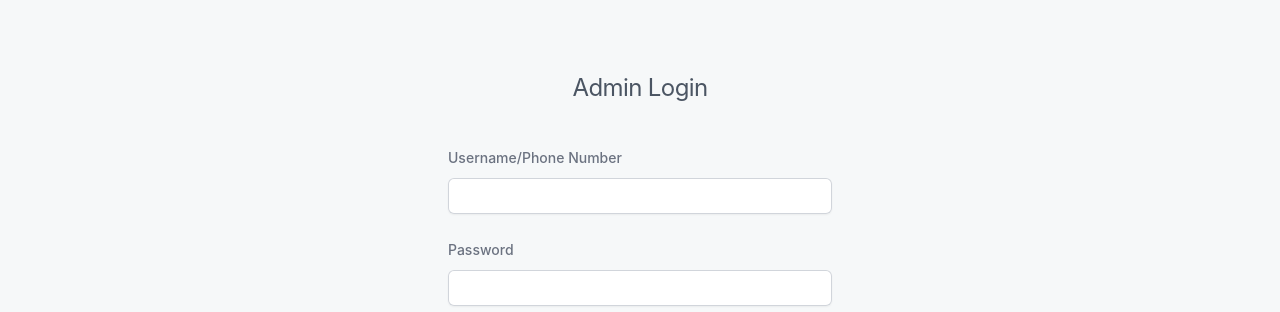
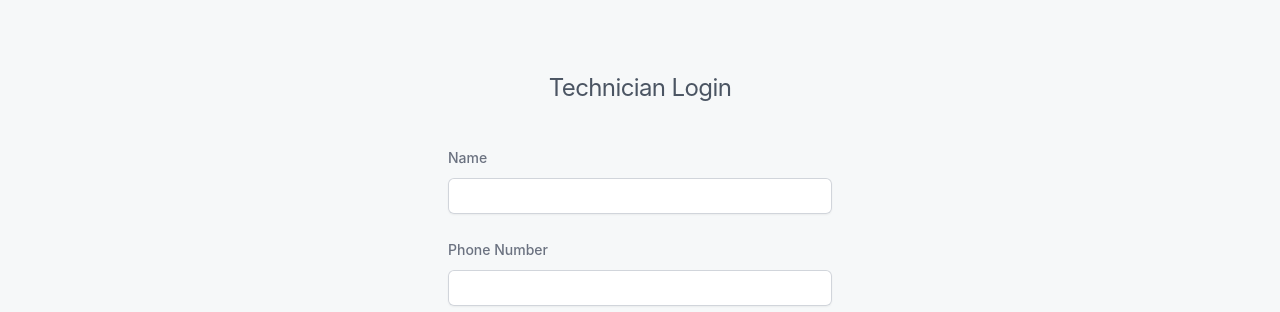
Before and after one commit to rraj-official/BITS-CMS, a React (Create React App) app in the folder client/: page /adminlogin in a window 1280 px wide. Shown: the part 218-530 px from the top of the page. Built offline with nearby package versions, Linux system fonts and the light colour scheme; no server answers.

Commit message:
added technician login

```diff
--- a/client/src/pages/AdminLogin.jsx
+++ b/client/src/pages/AdminLogin.jsx
@@ -1,6 +1,36 @@
 import React from 'react'
+import { Form } from 'react-router-dom'
+import { useNavigate } from 'react-router-dom';
+
+
+
+const technician_details = [
+   {name: 'Anand',
+    phone_number: '9999999999'},
+]
+
 
 const AdminLogin = () => {
+    const navigate=useNavigate()
+    const [formData, updateFormData]=React.useState({name:"", phone_number:""})
+    const [incorrectCredential, updateIncorrectCredential]=React.useState(false)
+    function handleSubmit(event){
+        event.preventDefault()
+        let flag=true
+        for (var i = 0; i < technician_details.length && flag ; i++) {
+            if(technician_details[i].name===formData.name && technician_details[i].phone_number==formData.phone_number){
+                flag=false;
+            }
+        }
+        if(!flag){
+            updateIncorrectCredential(false)
+            navigate("/technician")
+        }
+        else{
+            updateIncorrectCredential(true)
+            console.log(formData)
+        }
+    }
     return (
         <div className='bg-[#f6f8f9]'>
             <div className="flex pt-20 flex-1 flex-col justify-center px-6 pb-10 lg:px-8">
@@ -8,22 +38,22 @@ const AdminLogin = () => {
                     <form className="space-y-6">
                         <div>
                             <h2 className="mb-10 text-center text-2xl leading-9 tracking-tight text-gray-600">
-                                Admin Login
+                                Technician Login
                             </h2>
                             <label htmlFor="email" className="block text-sm font-medium leading-6 text-gray-500">
-                                Username/Phone Number
+                                Name
                             </label>
                             <div className="mt-2">
                                 <input
-                                    id="email"
-                                    name="email"
-                                    type="email"
-                                    autoComplete="email"
+                                    id="name"
+                                    name="name"
+                                    type="text"
+                                    autoComplete="text"
                                     required
                                     className="px-2 outline-none border-none block w-full rounded-md border-0 py-1.5 text-gray-900 shadow-sm ring-1 ring-inset ring-gray-300 placeholder:text-gray-400 focus:ring-2 sm:text-sm sm:leading-6"
-                                // onChange={(e) => {
-                                //     setUsernameLog(e.target.value);
-                                // }}
+                                onChange={(e) => {
+                                    updateFormData({...formData, [e.target.name]:e.target.value});
+                                 }}
                                 />
                             </div>
                         </div>
@@ -31,21 +61,21 @@ const AdminLogin = () => {
                         <div>
 
                             <label htmlFor="password" className="block text-sm font-medium leading-6 text-gray-500">
-                                Password
+                                Phone Number
                             </label>
 
 
                             <div className="mt-2">
                                 <input
-                                    id="password"
-                                    name="password"
-                                    type="password"
-                                    autoComplete="current-password"
+                                    id="phone_number"
+                                    name="phone_number"
+                                    type="text"
+                                    autoComplete="text"
                                     required
                                     className="px-2 outline-none block w-full rounded-md border-0 py-1.5 text-gray-900 shadow-sm ring-1 ring-inset ring-gray-300 placeholder:text-gray-400 focus:ring-2 sm:text-sm sm:leading-6"
-                                // onChange={(e) => {
-                                //     setPasswordLog(e.target.value);
-                                // }}
+                                    onChange={(e) => {
+                                        updateFormData({...formData, [e.target.name]:e.target.value});
+                                     }}
                                 />
                             </div>
                         </div>
@@ -54,15 +84,15 @@ const AdminLogin = () => {
                             <button
                                 type="submit"
                                 className="flex w-full justify-center rounded-md bg-[#18185d] px-3 py-1.5 transition duration-150 text-sm font-semibold leading-6 text-white shadow-sm hover:bg-[#2b2b74] focus-visible:outline focus-visible:outline-2 focus-visible:outline-offset-2 focus-visible:outline-indigo-600"
-                            // onClick={login}
+                             onClick={handleSubmit}
                             >
                                 Sign in
                             </button>
                         </div>
                         {/* Renders only if Login credentials are incorrect */}
-                        {/* {incorrectCredential && (
-                                    <div className='text-white text-center'>Incorrect Login credentials</div>
-                                )} */}
+                         {incorrectCredential && (
+                                    <div className='text-black text-center'>Incorrect Login credentials</div>
+                                )}
                     </form>
 
                     {/* <p className="mt-10 text-center text-sm text-white">
```
